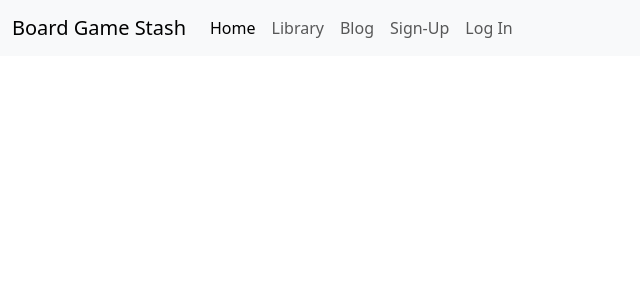
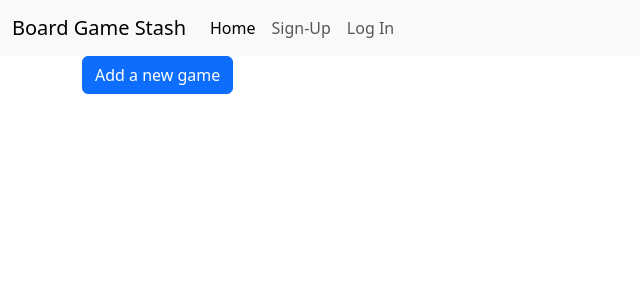
Before and after one commit to liambaker93/board-game-stash, a Django app: template board_game_list/templates/list/library.html in a window 1280 px wide. Shown: the top 300 px of the page, without its empty margins (0-640 px from the left). Run offline with Django 4.2, Linux system fonts and the light colour scheme; the template is opened without the code that fills it: values that come from a table or form of the project are taken from there, others are empty; parts of the project's set-up code (start-up, migrations or seed data) failed here and were passed over.

Commit message:
fix modal form and url link so now user can add a new game to the library which works. Add functionality so that the logged in user can only see what they've uploaded.

```diff
--- a/board_game_list/forms.py
+++ b/board_game_list/forms.py
@@ -1,6 +1,5 @@
 from .models import BoardGameList
 from django import forms
-
 
 class LibraryUpdateForm(forms.ModelForm):
     class Meta:
--- a/board_game_list/models.py
+++ b/board_game_list/models.py
@@ -1,5 +1,7 @@
 from django.db import models
 from django.core.validators import MinValueValidator, MaxValueValidator
+from django.utils.text import slugify
+from django.contrib.auth.models import User
 
 # Create your models here.
 
@@ -18,6 +20,11 @@ class BoardGameList(models.Model):
     description = models.CharField()
     image = models.ImageField(default='none')
     rating = models.IntegerField(default=1, validators=[MinValueValidator(1), MaxValueValidator(5)])
+    author = models.ForeignKey(User, on_delete=models.CASCADE)
 
     def __str__(self):
         return self.title
+
+    def save(self, *args, **kwargs):
+        self.slug = slugify(self.title)
+        super(BoardGameList, self).save(*args, **kwargs)
--- a/board_game_list/templates/list/library.html
+++ b/board_game_list/templates/list/library.html
@@ -25,14 +25,15 @@
                     </div>
         </div>
             {% endfor %}
-        <div class="col">
-            <button type="button" class="btn btn-primary" data-bs-toggle="modal" data-bs-target="#addGameModal">Add a new game</button>
-        </div>
+
             {% endif %}
 
     </div>
     <div>
 
+    </div>
+    <div>
+        <button type="button" class="btn btn-primary" data-bs-toggle="modal" data-bs-target="#addGameModal">Add a new game</button>
     </div>
 
 </section>
@@ -47,11 +48,12 @@
         <form id="addGameForm" method="POST" action="{% url 'update_library' %}">
             {% csrf_token %}
             {{ form.as_p }}
-        </form>
+
       </div>
       <div class="modal-footer">
         <button type="button" class="btn btn-secondary" data-bs-dismiss="modal">Close</button>
         <button type="submit" class="btn btn-primary">Update Library</button>
+        </form>
       </div>
     </div>
   </div>
--- a/board_game_list/urls.py
+++ b/board_game_list/urls.py
@@ -3,6 +3,6 @@ from . import views
 
 
 urlpatterns = [
-    path('', views.PostList.as_view(), name='list'),
-    path('update/', views.update_library, name='update_library'),
+    # path('', views.PostList.as_view(), name='list'),
+    path('', views.update_library, name='update_library'),
 ]
--- a/board_game_list/views.py
+++ b/board_game_list/views.py
@@ -11,19 +11,20 @@ class PostList(generic.ListView):
     template_name = "list/library.html"
     context_object_name = 'boardgamelists'
 
-
 def update_library(request):
     print("this is the update_library")
     if request.method == 'POST':
         form = LibraryUpdateForm(request.POST)
         if form.is_valid():
             new_game = form.save(commit=False)
+            new_game.author = request.user
             new_game.save()
             return redirect('update_library')
     else:
         form = LibraryUpdateForm()
+        print(form.errors)
 
-    boardgamelists = BoardGameList.objects.all()
+    boardgamelists = BoardGameList.objects.filter(author=request.user)
     context = {
         'boardgamelists': boardgamelists,
         'form': form,
--- a/board_game_stash/settings.py
+++ b/board_game_stash/settings.py
@@ -29,7 +29,7 @@ SECRET_KEY = os.environ.get("SECRET_KEY")
 
 
 # SECURITY WARNING: don't run with debug turned on in production!
-DEBUG = True
+DEBUG = False
 
 ALLOWED_HOSTS = ['.herokuapp.com',
                  '.127.0.0.1',]
--- a/templates/base.html
+++ b/templates/base.html
@@ -26,10 +26,10 @@
     <div class="collapse navbar-collapse" id="navbarNavAltMarkup">
       <div class="navbar-nav">
         <a class="nav-link active" aria-current="page" href="#">Home</a>
+        <!--Logout link for if user is authenticated-->
+        {% if user.is_authenticated %}
         <a class="nav-link" href="#">Library</a><!--Link to the user's library page, this link will only appear once the user is logged in-->
         <a class="nav-link" href="#">Blog</a><!--Link to blog page where the owner of the site will comment about games they have and then the user can leave comments on those posts.-->
-        <!--Logout link for if user is authenticated-->
-        {% if user.is_authenticated %}
         <a class="nav-link {% if request.path == logout_url %}active{% endif %}" aria-current="page" href="{% url 'account_logout' %}">Log Out</a>
         {% else %}
         <!-- Log in and sign up link for if user is not authenticated-->
```
Also changed, not shown: board_game_list/migrations/0004_boardgamelist_author.py (added).
